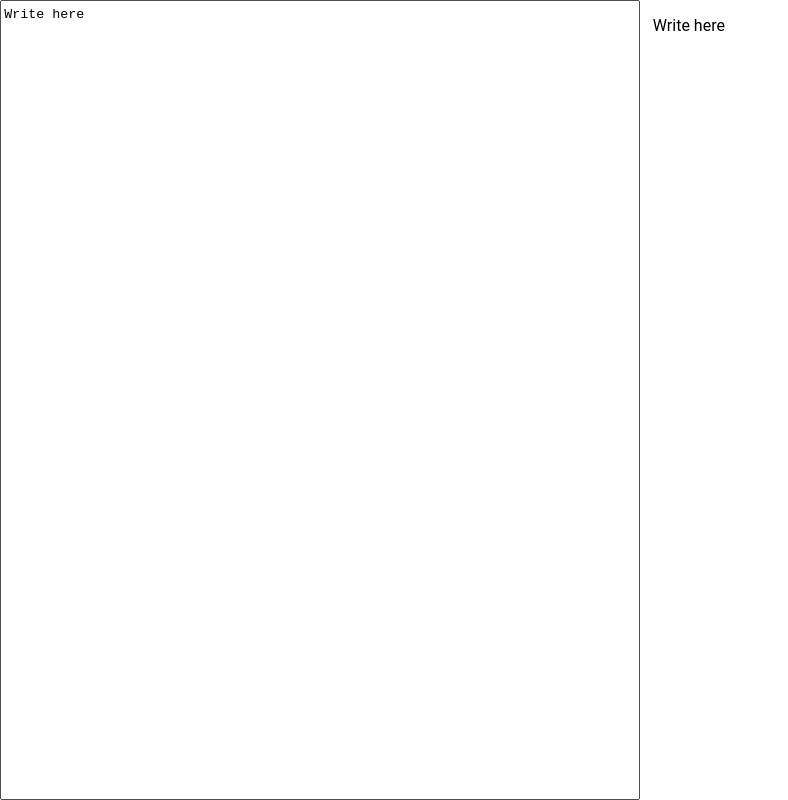
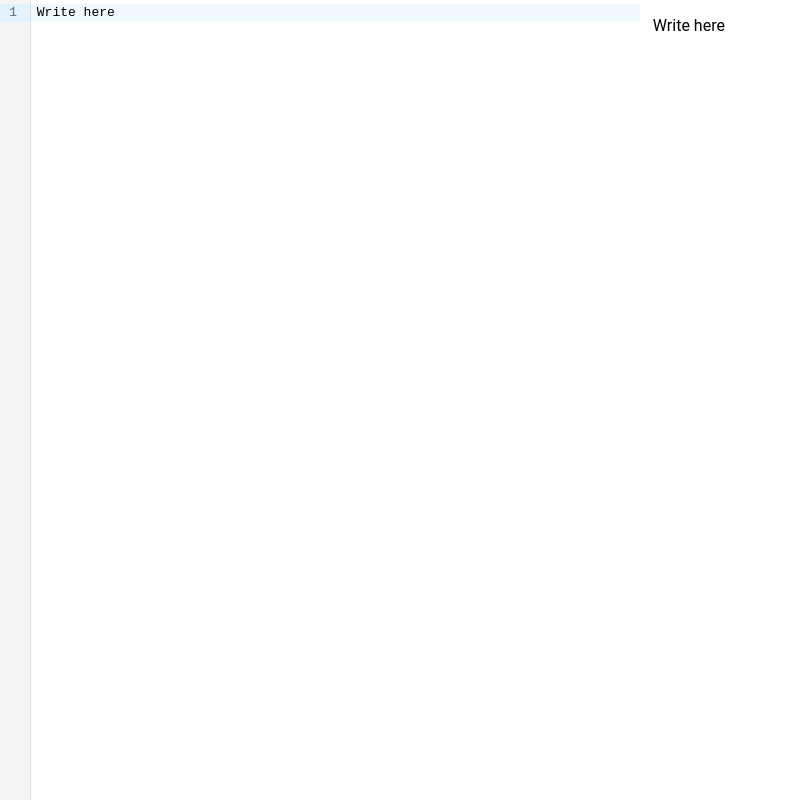
Before and after one commit to yeahyouknowme/markdown-editor, a React (Create React App) app: page / in a window 1280 px wide. Shown: the whole page, without its empty margins (0-788 px from the left). Built offline with nearby package versions, Linux system fonts and the light colour scheme.

Commit message:
dropped in codemirror

```diff
--- a/package.json
+++ b/package.json
@@ -3,9 +3,11 @@
   "version": "0.1.0",
   "private": true,
   "dependencies": {
+    "@codemirror/lang-markdown": "^6.0.0",
     "@testing-library/jest-dom": "^5.16.4",
     "@testing-library/react": "^13.3.0",
     "@testing-library/user-event": "^13.5.0",
+    "@uiw/react-codemirror": "^4.9.4",
     "dompurify": "^2.3.8",
     "marked": "^4.0.16",
     "react": "^18.1.0",
--- a/src/App.css
+++ b/src/App.css
@@ -39,7 +39,6 @@ body {
   width: 100%;
   height: 100%;
   resize: none;
-  padding: 0.75vh 0.5vw 0 0.25vw;
   box-sizing: border-box;
 }
 
--- a/src/App.js
+++ b/src/App.js
@@ -1,5 +1,7 @@
 import React from 'react';
 import DOMPurify from 'dompurify';
+import CodeMirror from '@uiw/react-codemirror';
+import { markdown } from '@codemirror/lang-markdown';
 import { marked } from 'marked';
 import './App.css';
 
@@ -13,16 +15,24 @@ const defaultHTML = marked(defaultText)
 function App() {
   const [cleanMarkup, setCleanMarkup] = React.useState(DOMPurify.sanitize(defaultHTML))
 
-  const updateMarkup = (e) => {
-    setCleanMarkup(DOMPurify.sanitize(marked(e.target.value)));
+  const updateMarkup = (value) => {
+    setCleanMarkup(DOMPurify.sanitize(marked(value)));
   }
+
+  const onChange = React.useCallback((value, viewUpdate) => {
+    console.log('value', value);
+    updateMarkup(value);
+  }, []);
+
   return (
     <div className="container default-font">
       <div className="row">
         <div className="editor-panel col">
-          <textarea
-            defaultValue={defaultText}
-            onChange={updateMarkup}
+          <CodeMirror
+            value={defaultText}
+            extensions={[markdown()]}
+            width="100%"
+            onChange={onChange}
             id="editor"
           />
         </div>
```
Also changed, not shown: 1 other file (tests, documents, lock files or other folders).
